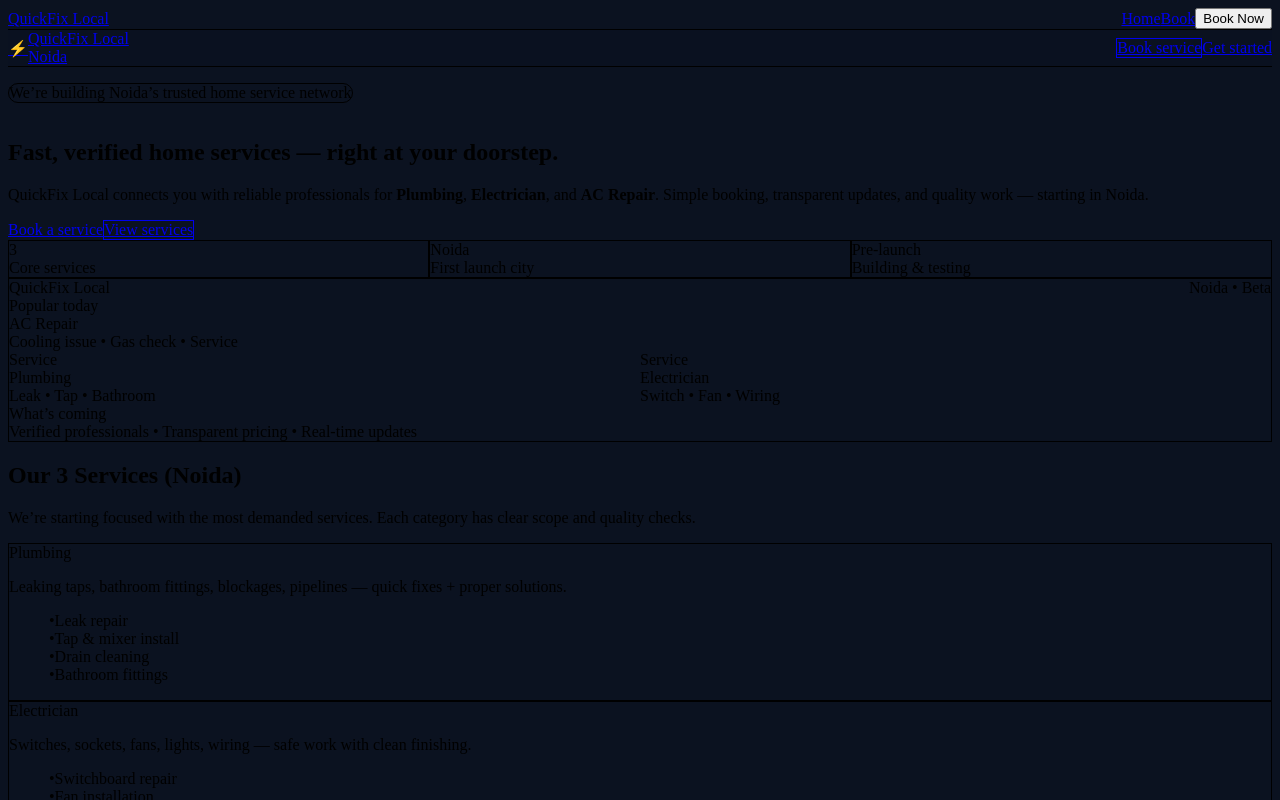
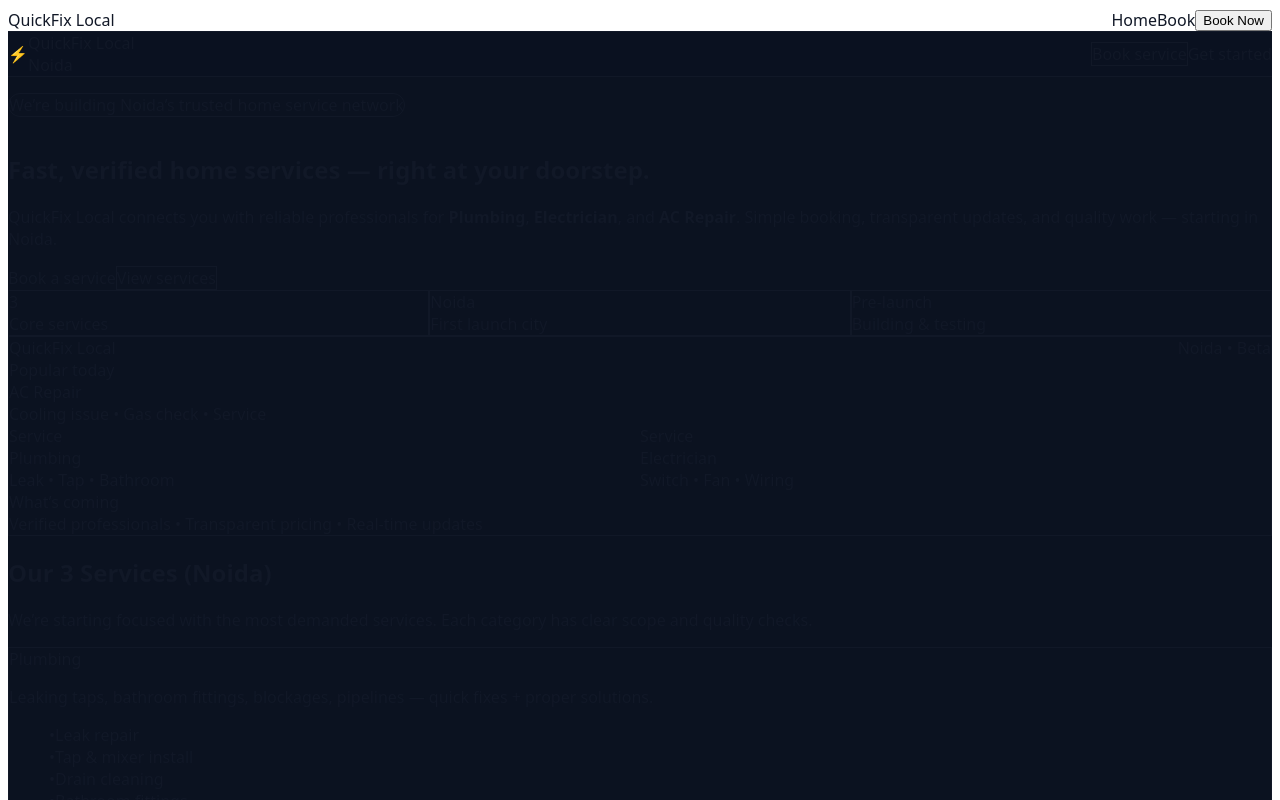
Before and after one commit to adarsh39565-hue/quickfixlocal, a Next.js app: page / in a window 1280 px wide. Shown: the top 800 px of the page. Built offline with nearby package versions, Linux system fonts and the light colour scheme.

Commit message:
Update globals.css

```diff
--- a/app/globals.css
+++ b/app/globals.css
@@ -1,6 +1,11 @@
 @tailwind base;
 @tailwind components;
 @tailwind utilities;
+
+:root {
+  --bg: 255 255 255;
+  --fg: 17 24 39;
+}
 
 html,
 body {
@@ -8,5 +13,20 @@ body {
 }
 
 body {
-  background: #0b1220;
+  background: rgb(var(--bg));
+  color: rgb(var(--fg));
+  font-family: ui-sans-serif, system-ui, -apple-system, Segoe UI, Roboto, Helvetica,
+    Arial, "Apple Color Emoji", "Segoe UI Emoji";
 }
+
+/* Nice default smoothing */
+* {
+  -webkit-font-smoothing: antialiased;
+  -moz-osx-font-smoothing: grayscale;
+}
+
+/* Make links not look “default blue/purple” */
+a {
+  color: inherit;
+  text-decoration: none;
+}
```
